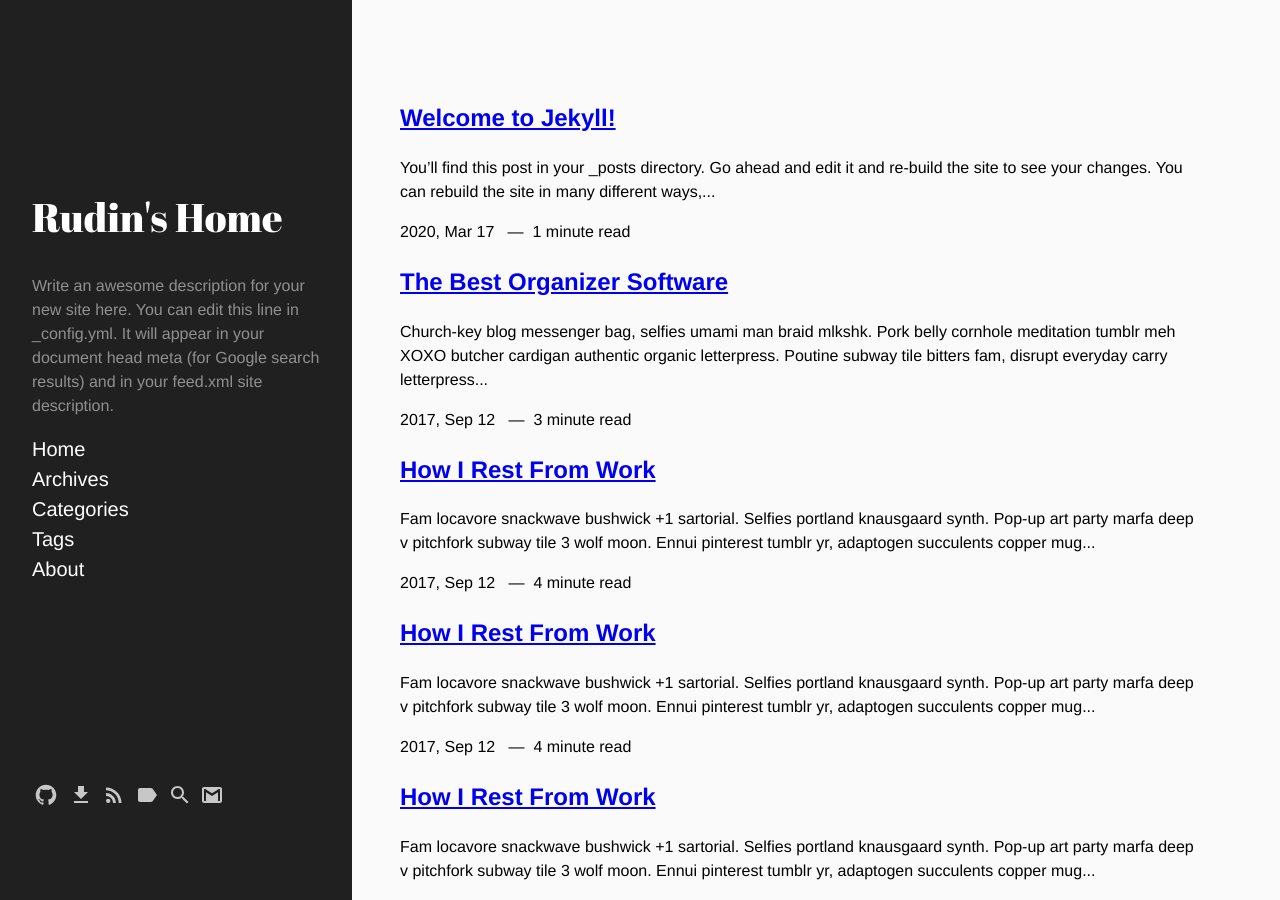
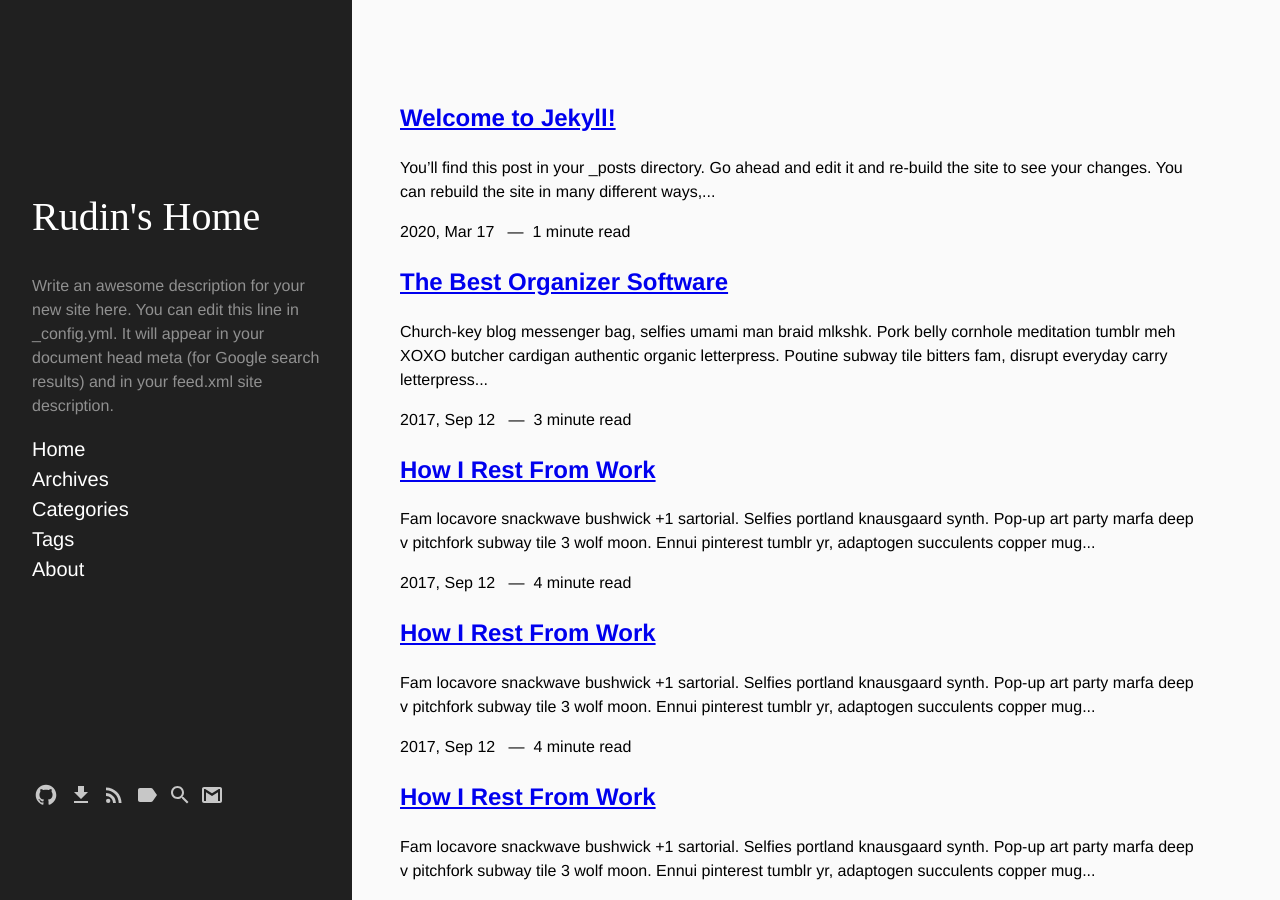
Before and after one commit to baby-rudin/baby-rudin.github.io, a Jekyll site: the page built from index.html, in a window 1280 px wide and 900 px high. Built offline with Jekyll 4.4.1, drawn with Linux system fonts in a browser that asks for light colours; some web fonts are replaced; the list of posts is cut into pages by our own code.

Commit message:
repair google font problem

```diff
--- a/_layouts/default.html
+++ b/_layouts/default.html
@@ -18,7 +18,7 @@
     <link rel="stylesheet" href="{{ site.github.url }}/css/sidebar.css">
     <link rel="stylesheet" href="{{ site.github.url }}/css/content.css">
     <link rel="stylesheet" href="{{ site.github.url }}/css/home-content.css">
-    <link rel="stylesheet" href="http://fonts.googleapis.com/css?family=PT+Sans:400,400italic,700|Abril+Fatface">
+    <link rel="stylesheet" href="{{ site.github.url }}/css/google-font-Abril_Fatface.css">
 
     <!-- Icons -->
     <link rel="shortcut icon" href="{{ site.github.url }}/image/check_filled.ico">
--- /dev/null
+++ b/css/google-font-Abril_Fatface.css
@@ -0,0 +1,112 @@
+/* latin-ext */
+@font-face {
+    font-family: 'Abril Fatface';
+    font-style: normal;
+    font-weight: 400;
+    src: local('Abril Fatface'), local('AbrilFatface-Regular'), url(https://fonts.gstatic.com/s/abrilfatface/v11/zOL64pLDlL1D99S8g8PtiKchq-lmjdLh.woff2) format('woff2');
+    unicode-range: U+0100-024F, U+0259, U+1E00-1EFF, U+2020, U+20A0-20AB, U+20AD-20CF, U+2113, U+2C60-2C7F, U+A720-A7FF;
+  }
+  /* latin */
+  @font-face {
+    font-family: 'Abril Fatface';
+    font-style: normal;
+    font-weight: 400;
+    src: local('Abril Fatface'), local('AbrilFatface-Regular'), url(https://fonts.gstatic.com/s/abrilfatface/v11/zOL64pLDlL1D99S8g8PtiKchq-dmjQ.woff2) format('woff2');
+    unicode-range: U+0000-00FF, U+0131, U+0152-0153, U+02BB-02BC, U+02C6, U+02DA, U+02DC, U+2000-206F, U+2074, U+20AC, U+2122, U+2191, U+2193, U+2212, U+2215, U+FEFF, U+FFFD;
+  }
+  /* cyrillic-ext */
+  @font-face {
+    font-family: 'PT Sans';
+    font-style: italic;
+    font-weight: 400;
+    src: local('PT Sans Italic'), local('PTSans-Italic'), url(https://fonts.gstatic.com/s/ptsans/v11/jizYRExUiTo99u79D0e0ysmIEDQ.woff2) format('woff2');
+    unicode-range: U+0460-052F, U+1C80-1C88, U+20B4, U+2DE0-2DFF, U+A640-A69F, U+FE2E-FE2F;
+  }
+  /* cyrillic */
+  @font-face {
+    font-family: 'PT Sans';
+    font-style: italic;
+    font-weight: 400;
+    src: local('PT Sans Italic'), local('PTSans-Italic'), url(https://fonts.gstatic.com/s/ptsans/v11/jizYRExUiTo99u79D0e0w8mIEDQ.woff2) format('woff2');
+    unicode-range: U+0400-045F, U+0490-0491, U+04B0-04B1, U+2116;
+  }
+  /* latin-ext */
+  @font-face {
+    font-family: 'PT Sans';
+    font-style: italic;
+    font-weight: 400;
+    src: local('PT Sans Italic'), local('PTSans-Italic'), url(https://fonts.gstatic.com/s/ptsans/v11/jizYRExUiTo99u79D0e0ycmIEDQ.woff2) format('woff2');
+    unicode-range: U+0100-024F, U+0259, U+1E00-1EFF, U+2020, U+20A0-20AB, U+20AD-20CF, U+2113, U+2C60-2C7F, U+A720-A7FF;
+  }
+  /* latin */
+  @font-face {
+    font-family: 'PT Sans';
+    font-style: italic;
+    font-weight: 400;
+    src: local('PT Sans Italic'), local('PTSans-Italic'), url(https://fonts.gstatic.com/s/ptsans/v11/jizYRExUiTo99u79D0e0x8mI.woff2) format('woff2');
+    unicode-range: U+0000-00FF, U+0131, U+0152-0153, U+02BB-02BC, U+02C6, U+02DA, U+02DC, U+2000-206F, U+2074, U+20AC, U+2122, U+2191, U+2193, U+2212, U+2215, U+FEFF, U+FFFD;
+  }
+  /* cyrillic-ext */
+  @font-face {
+    font-family: 'PT Sans';
+    font-style: normal;
+    font-weight: 400;
+    src: local('PT Sans'), local('PTSans-Regular'), url(https://fonts.gstatic.com/s/ptsans/v11/jizaRExUiTo99u79D0-ExdGM.woff2) format('woff2');
+    unicode-range: U+0460-052F, U+1C80-1C88, U+20B4, U+2DE0-2DFF, U+A640-A69F, U+FE2E-FE2F;
+  }
+  /* cyrillic */
+  @font-face {
+    font-family: 'PT Sans';
+    font-style: normal;
+    font-weight: 400;
+    src: local('PT Sans'), local('PTSans-Regular'), url(https://fonts.gstatic.com/s/ptsans/v11/jizaRExUiTo99u79D0aExdGM.woff2) format('woff2');
+    unicode-range: U+0400-045F, U+0490-0491, U+04B0-04B1, U+2116;
+  }
+  /* latin-ext */
+  @font-face {
+    font-family: 'PT Sans';
+    font-style: normal;
+    font-weight: 400;
+    src: local('PT Sans'), local('PTSans-Regular'), url(https://fonts.gstatic.com/s/ptsans/v11/jizaRExUiTo99u79D0yExdGM.woff2) format('woff2');
+    unicode-range: U+0100-024F, U+0259, U+1E00-1EFF, U+2020, U+20A0-20AB, U+20AD-20CF, U+2113, U+2C60-2C7F, U+A720-A7FF;
+  }
+  /* latin */
+  @font-face {
+    font-family: 'PT Sans';
+    font-style: normal;
+    font-weight: 400;
+    src: local('PT Sans'), local('PTSans-Regular'), url(https://fonts.gstatic.com/s/ptsans/v11/jizaRExUiTo99u79D0KExQ.woff2) format('woff2');
+    unicode-range: U+0000-00FF, U+0131, U+0152-0153, U+02BB-02BC, U+02C6, U+02DA, U+02DC, U+2000-206F, U+2074, U+20AC, U+2122, U+2191, U+2193, U+2212, U+2215, U+FEFF, U+FFFD;
+  }
+  /* cyrillic-ext */
+  @font-face {
+    font-family: 'PT Sans';
+    font-style: normal;
+    font-weight: 700;
+    src: local('PT Sans Bold'), local('PTSans-Bold'), url(https://fonts.gstatic.com/s/ptsans/v11/jizfRExUiTo99u79B_mh0OOtLQ0Z.woff2) format('woff2');
+    unicode-range: U+0460-052F, U+1C80-1C88, U+20B4, U+2DE0-2DFF, U+A640-A69F, U+FE2E-FE2F;
+  }
+  /* cyrillic */
+  @font-face {
+    font-family: 'PT Sans';
+    font-style: normal;
+    font-weight: 700;
+    src: local('PT Sans Bold'), local('PTSans-Bold'), url(https://fonts.gstatic.com/s/ptsans/v11/jizfRExUiTo99u79B_mh0OqtLQ0Z.woff2) format('woff2');
+    unicode-range: U+0400-045F, U+0490-0491, U+04B0-04B1, U+2116;
+  }
+  /* latin-ext */
+  @font-face {
+    font-family: 'PT Sans';
+    font-style: normal;
+    font-weight: 700;
+    src: local('PT Sans Bold'), local('PTSans-Bold'), url(https://fonts.gstatic.com/s/ptsans/v11/jizfRExUiTo99u79B_mh0OCtLQ0Z.woff2) format('woff2');
+    unicode-range: U+0100-024F, U+0259, U+1E00-1EFF, U+2020, U+20A0-20AB, U+20AD-20CF, U+2113, U+2C60-2C7F, U+A720-A7FF;
+  }
+  /* latin */
+  @font-face {
+    font-family: 'PT Sans';
+    font-style: normal;
+    font-weight: 700;
+    src: local('PT Sans Bold'), local('PTSans-Bold'), url(https://fonts.gstatic.com/s/ptsans/v11/jizfRExUiTo99u79B_mh0O6tLQ.woff2) format('woff2');
+    unicode-range: U+0000-00FF, U+0131, U+0152-0153, U+02BB-02BC, U+02C6, U+02DA, U+02DC, U+2000-206F, U+2074, U+20AC, U+2122, U+2191, U+2193, U+2212, U+2215, U+FEFF, U+FFFD;
+  }
```
